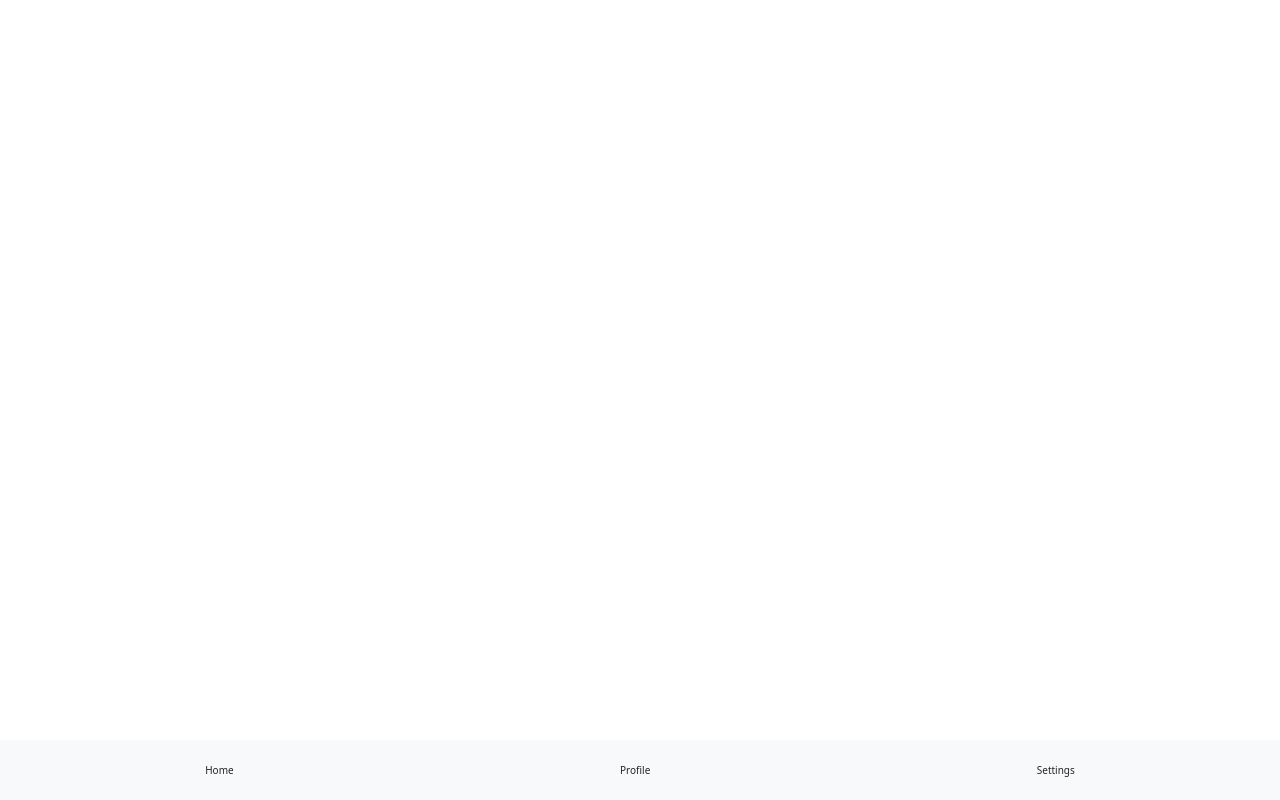
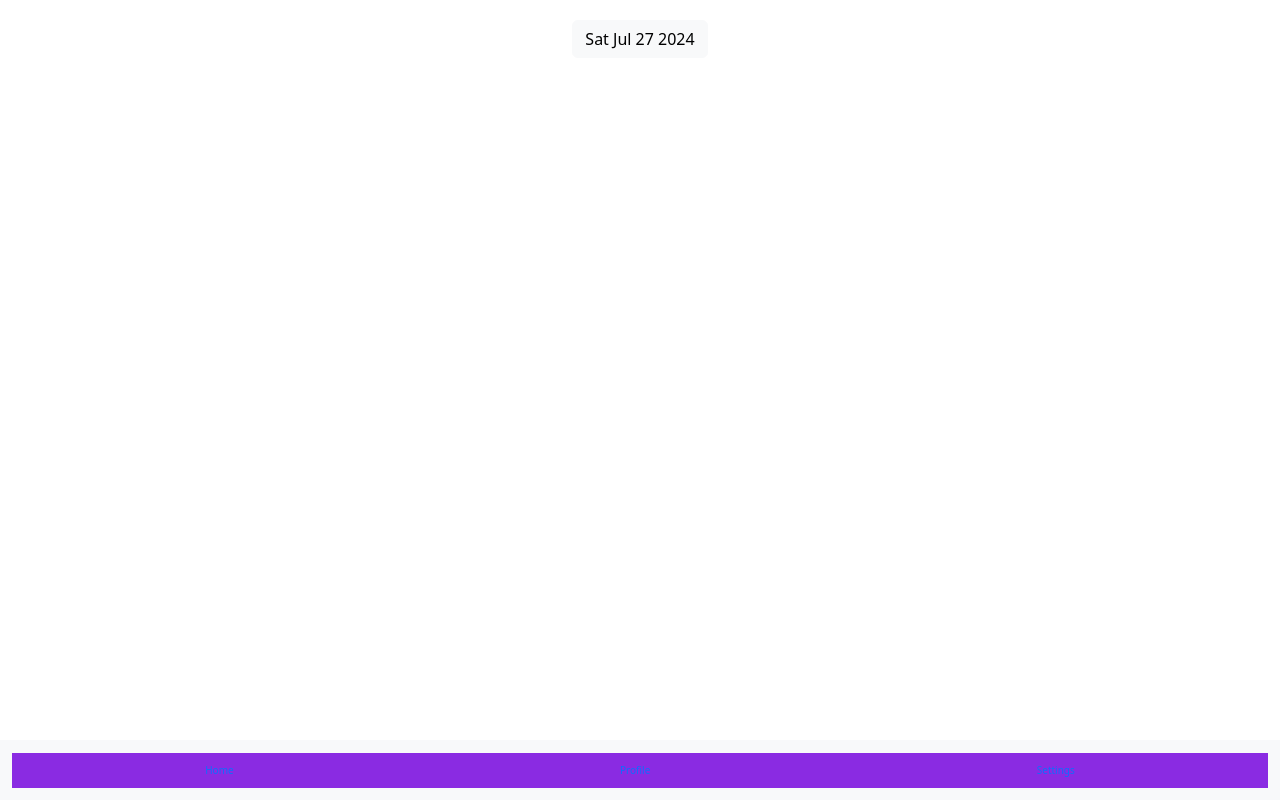
Before and after one commit to ScottEansor/wsc-attendance-2, a React (Vite) app in the folder frontend/: page / in a window 1280 px wide. Built offline with nearby package versions, Linux system fonts and the light colour scheme.

Commit message:
added test nav and date display. needs review

```diff
--- a/frontend/package.json
+++ b/frontend/package.json
@@ -12,6 +12,7 @@
   "dependencies": {
     "bootstrap": "^5.3.3",
     "react": "^18.3.1",
+    "react-datepicker": "^7.3.0",
     "react-dom": "^18.3.1"
   },
   "devDependencies": {
--- a/frontend/src/App.jsx
+++ b/frontend/src/App.jsx
@@ -1,8 +1,10 @@
-import NavBar from "./NavBar";
+import NavBar from "./Components/NavBar.jsx";
+import Attendance from "./Components/Attendance/Attendance.jsx";
 
 function App() {
   return (
     <>
+      <Attendance />
       <NavBar />
     </>
   );
--- /dev/null
+++ b/frontend/src/Components/Attendance/Attendance.css
@@ -0,0 +1,18 @@
+.date-display-container {
+    margin-top: 20px;
+  }
+
+  .datepicker-calendar {
+    width: 100%;
+  }
+
+  .datepicker-wrapper {
+    display: inline-block;
+  }
+
+  .btn-light {
+    font-size: 16px;
+    font-weight: bold;
+    border: none;
+    background: none;
+  }
--- /dev/null
+++ b/frontend/src/Components/Attendance/Attendance.jsx
@@ -0,0 +1,12 @@
+import React from "react";
+import NavBar from "../NavBar";
+import DateDisplay from "./DateDisplay";
+
+export default function Attendance() {
+  return (
+    <div className="app-container">
+      <DateDisplay />
+      <NavBar />
+    </div>
+  );
+}
--- /dev/null
+++ b/frontend/src/Components/Attendance/DateDisplay.jsx
@@ -0,0 +1,26 @@
+import React, { useState, forwardRef } from "react";
+import DatePicker from "react-datepicker";
+import "react-datepicker/dist/react-datepicker.css";
+import "./Attendance.css";
+
+export default function DateDisplay() {
+  const [startDate, setStartDate] = useState(new Date());
+
+  return (
+    <div className="date-display-container text-center">
+      <DatePicker
+        selected={startDate}
+        onChange={(date) => setStartDate(date)}
+        customInput={<CustomInput date={startDate} />}
+        calendarClassName="datepicker-calendar"
+        wrapperClassName="datepicker-wrapper"
+      />
+    </div>
+  );
+}
+
+const CustomInput = forwardRef(({ value, onClick, date }, ref) => (
+  <button className="btn btn-light" onClick={onClick} ref={ref}>
+    {date.toDateString()}
+  </button>
+));
--- /dev/null
+++ b/frontend/src/Components/NavBar.jsx
@@ -0,0 +1,21 @@
+import React from "react";
+
+export default function NavBar() {
+  return (
+    <>
+      <nav className="navbar navbar-light bg-light fixed-bottom bottom-nav">
+        <div className="container-fluid d-flex justify-content-around">
+          <a href="#home" className="nav-item text-center">
+            <div>Home</div>
+          </a>
+          <a href="#profile" className="nav-item text-center">
+            <div>Profile</div>
+          </a>
+          <a href="#settings" className="nav-item text-center">
+            <div>Settings</div>
+          </a>
+        </div>
+      </nav>
+    </>
+  );
+}
--- a/frontend/src/NavBar.jsx
+++ /dev/null
@@ -1,20 +0,0 @@
-import React from "react";
-import "./index.css";
-
-export default function NavBar() {
-  return (
-    <nav className="navbar navbar-light bg-light fixed-bottom bottom-nav">
-      <div className="container-fluid d-flex justify-content-around">
-        <a href="#home" className="nav-item text-center">
-          <div>Home</div>
-        </a>
-        <a href="#profile" className="nav-item text-center">
-          <div>Profile</div>
-        </a>
-        <a href="#settings" className="nav-item text-center">
-          <div>Settings</div>
-        </a>
-      </div>
-    </nav>
-  );
-}
--- a/frontend/src/index.css
+++ b/frontend/src/index.css
@@ -11,7 +11,8 @@
     align-items: center;
     font-size: 12px;
     text-decoration: none;
-    color: inherit;
+    padding: 10px;
+    background-color: blueviolet;
   }
 
   .nav-item div {
--- a/frontend/src/main.jsx
+++ b/frontend/src/main.jsx
@@ -1,6 +1,6 @@
 import React from "react";
 import ReactDOM from "react-dom/client";
-import App from "./App.jsx";
+import App from "./App";
 import "bootstrap/dist/css/bootstrap.min.css";
 import "./index.css"; // Assuming you have a custom CSS file
 
```
Also changed, not shown: 2 other files (tests, documents, lock files or other folders).
